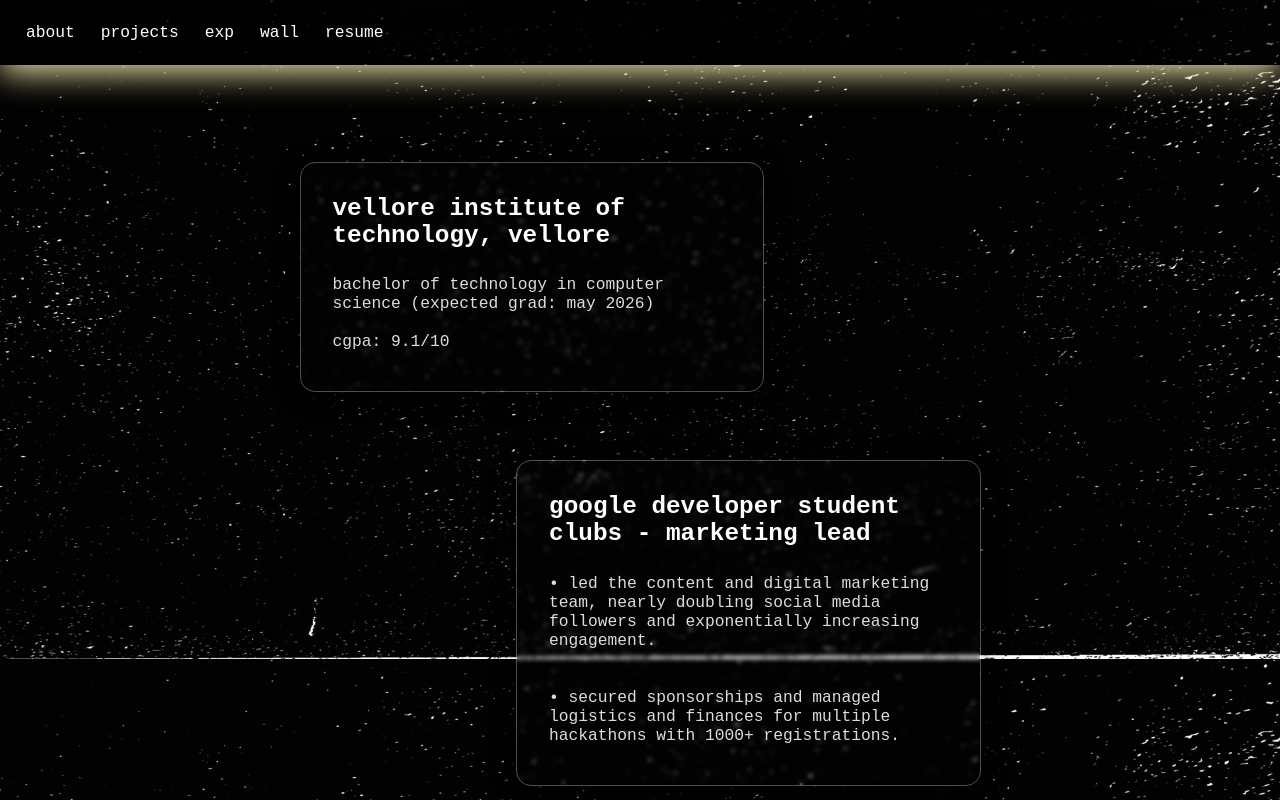
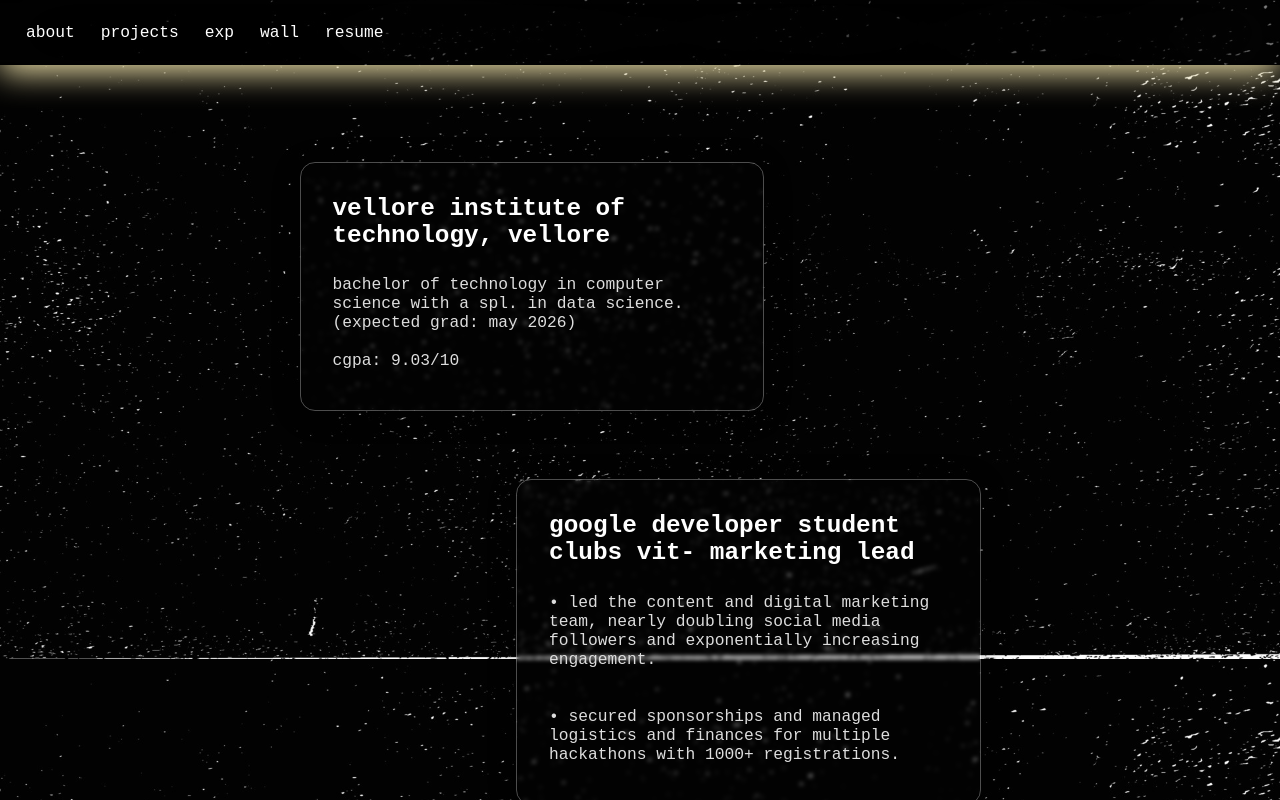
Before and after one commit to fauxriarty/portfolio, a Next.js app: page /work in a window 1280 px wide. Shown: the top 800 px of the page. Built offline with nearby package versions, Linux system fonts and the light colour scheme.

Commit message:
todo: wall

```diff
--- a/src/pages/work.tsx
+++ b/src/pages/work.tsx
@@ -5,11 +5,12 @@ const experiences = [
   {
     id: 1,
     title: 'Vellore Institute of Technology, Vellore',
-    description: `Bachelor of Technology in Computer Science (Expected grad: May 2026)\n\ncGPA: 9.1/10`
+    description: `Bachelor of Technology in Computer Science with a spl. in data science.
+    (Expected grad: May 2026)\n\ncGPA: 9.03/10`
   },
   {
     id: 2,
-    title: 'Google Developer Student Clubs - Marketing Lead',
+    title: 'Google Developer Student Clubs vit- Marketing Lead',
     description: `• Led the Content and Digital Marketing team, nearly doubling social media followers and exponentially increasing engagement.
     \n\n• Secured sponsorships and managed logistics and finances for multiple hackathons with 1000+ registrations.`
   },
```
